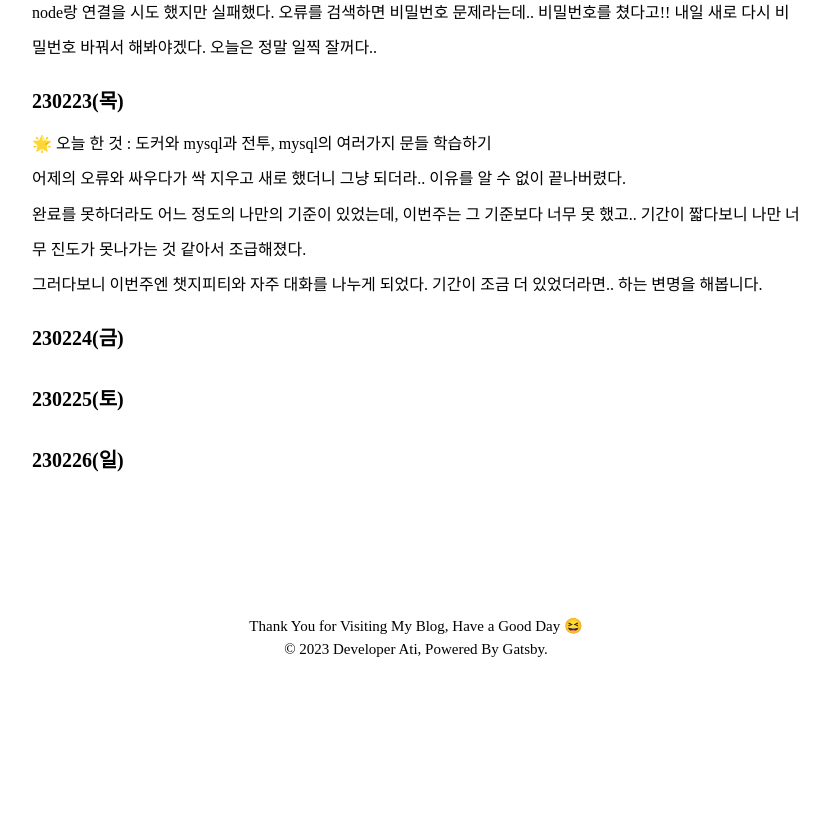
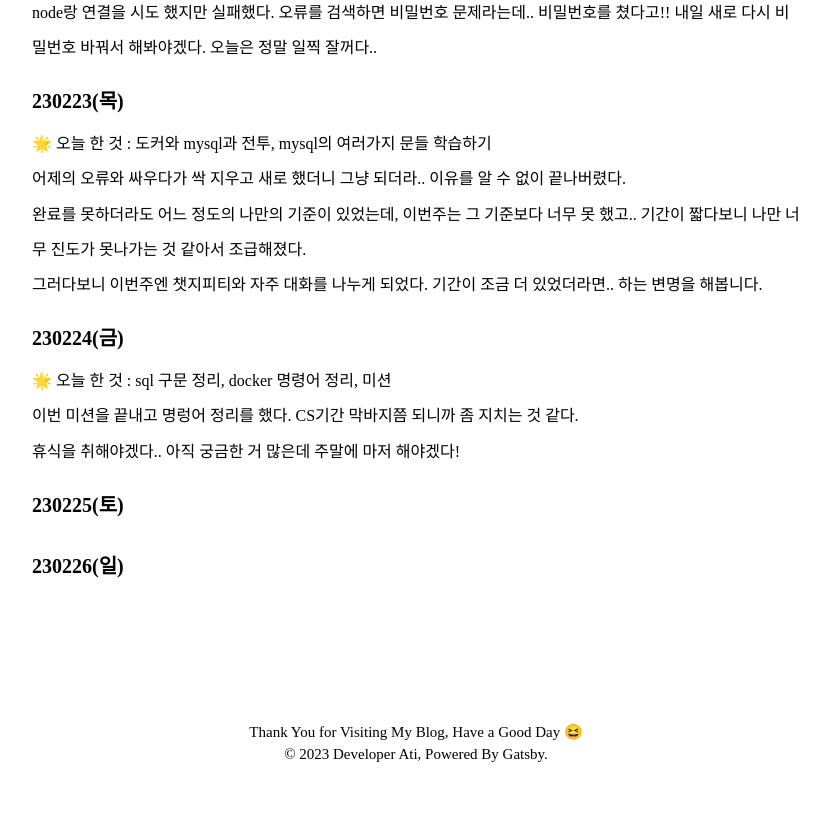
Before and after one commit to lolWK/lolWK.github.io, a Gatsby site: page /TIL/230220-230226/ in a window 1280 px wide. Shown: the part 736-1552 px from the top of the page, without its empty margins (224-1053 px from the left). Before the commit the page ends 1446 px from the top, so only its background shows below. Built offline with nearby package versions, Linux system fonts and the light colour scheme; Gatsby itself is replaced by a stand-in of ours; a web font is replaced by a local one.

Commit message:
posting(TIL): 230224

```diff
--- a/contents/TIL/230220-230226.md
+++ b/contents/TIL/230220-230226.md
@@ -35,6 +35,10 @@ node랑 연결을 시도 했지만 실패했다. 오류를 검색하면 비밀
 
 ### 230224(금)
 
+🌟 오늘 한 것 : `sql 구문 정리`, `docker 명령어 정리`, `미션`<br/>
+이번 미션을 끝내고 명렁어 정리를 했다. CS기간 막바지쯤 되니까 좀 지치는 것 같다.<br/>
+휴식을 취해야겠다.. 아직 궁금한 거 많은데 주말에 마저 해야겠다!<br/>
+
 ### 230225(토)
 
 ### 230226(일)
```
